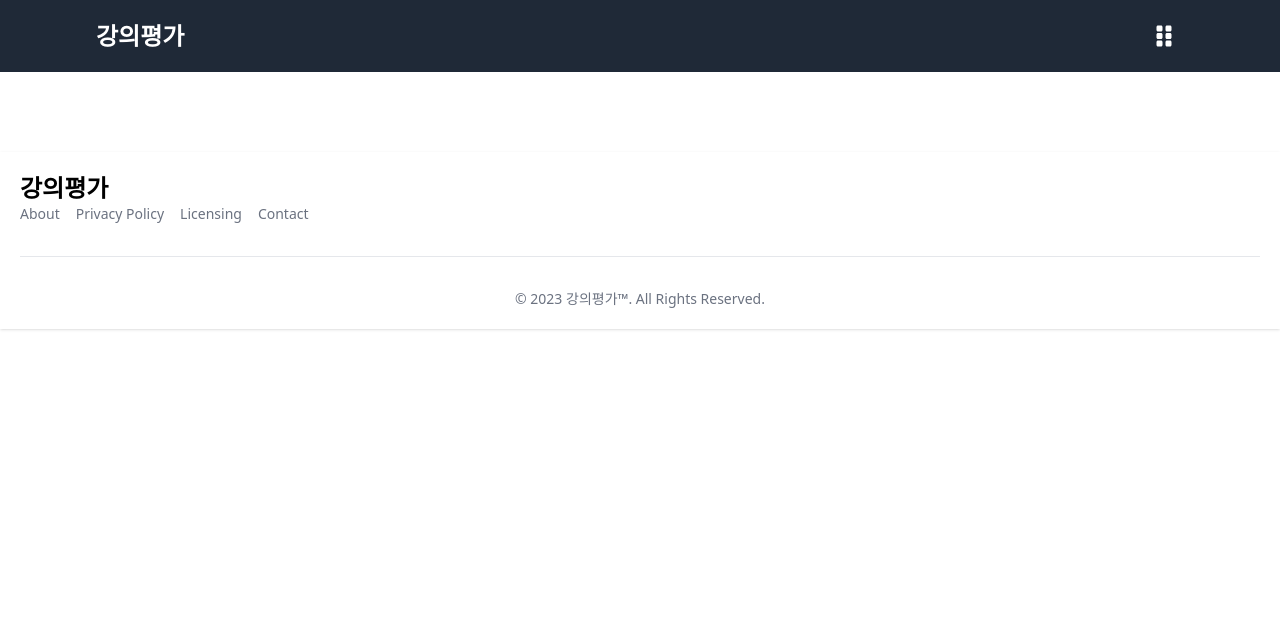
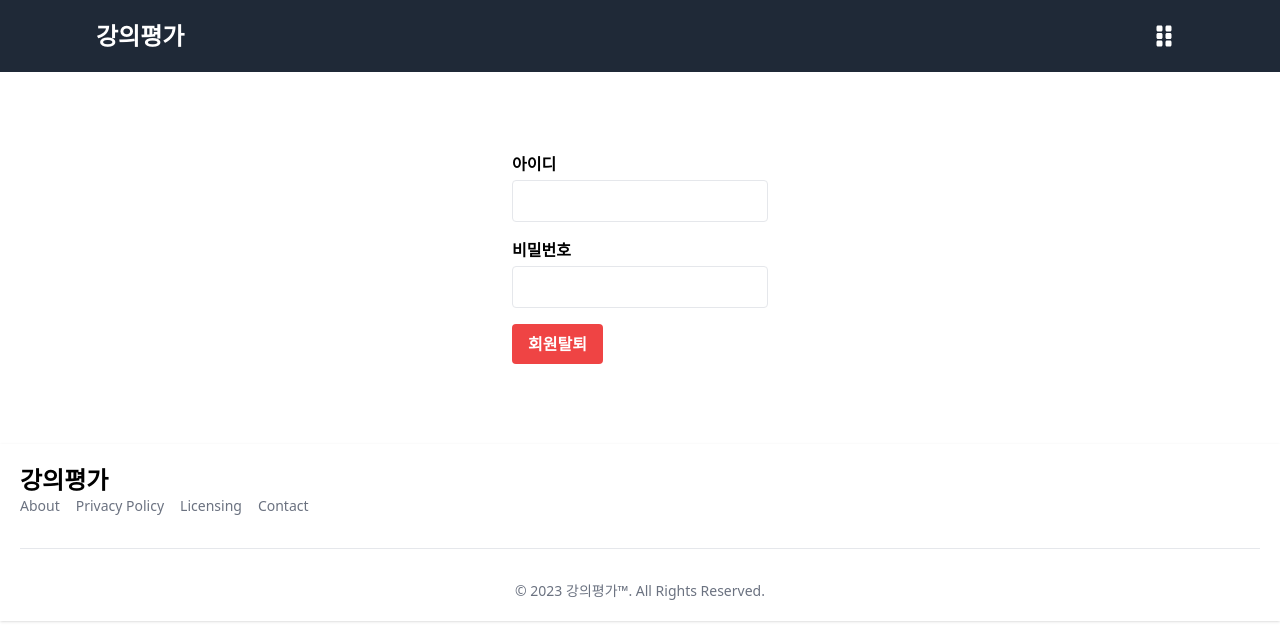
Before and after one commit to CUK-LikeLion-Team8-Assigment/Front, a React (Create React App) app: page /withdrawal in a window 1280 px wide. Shown: the top 638 px of the page. Built offline with nearby package versions, Linux system fonts and the light colour scheme.

Commit message:
로그인 기능 완료

```diff
--- a/package.json
+++ b/package.json
@@ -56,5 +56,6 @@
   },
   "devDependencies": {
     "tailwindcss": "^3.3.2"
-  }
+  },
+  "proxy": "http://localhost:8080"
 }
--- a/src/App.js
+++ b/src/App.js
@@ -1,4 +1,4 @@
-import { Routes, Route, Navigate } from "react-router-dom";
+import { Routes, Route } from "react-router-dom";
 import React, { useRef, useEffect, useReducer } from "react";
 import Layout from "./components/Layout/layout";
 import LogIn from "./pages/LogIn";
@@ -8,6 +8,7 @@ import New from "./pages/crud/New";
 import Edit from "./pages/crud/Edit";
 import Assessment from "./pages/crud/Assessment";
 import { useSelector } from "react-redux";
+import DeleteUsers from "./pages/Delete/deleteUser";
 
 const AssessmentData = [
   {
@@ -218,6 +219,7 @@ function App() {
             <Route path="/edit/:id" element={<Edit />} />
             <Route path="/login" element={<LogIn />} />
             <Route path="/signup" element={<SignUp />} />
+            <Route path="/withdrawal" element={<DeleteUsers />} />
           </Routes>
         </Layout>
       </AssessmentDispatchContext.Provider>
--- a/src/components/Layout/sidebar.jsx
+++ b/src/components/Layout/sidebar.jsx
@@ -1,12 +1,14 @@
-import React, { useRef, useEffect } from "react";
+import React, { useRef, useEffect, useState } from "react";
 import { FaTimes } from "react-icons/fa";
 import { Link } from "react-router-dom";
+import Logout from "../LogOut";
 
 function Sidebar({ isOpen, setIsOpen }) {
   const outside = useRef(null);
 
   useEffect(() => {
     document.addEventListener("mousedown", handleClickOutside);
+
     return () => {
       document.removeEventListener("mousedown", handleClickOutside);
     };
@@ -47,6 +49,13 @@ function Sidebar({ isOpen, setIsOpen }) {
         <li className="my-8">
           <Link to="/signup">회원가입</Link>
         </li>
+        <li className="my-8">
+          <Link to="/withdrawal">회원탈퇴하기</Link>
+        </li>
+
+        <li className="my-8">
+          <Logout />
+        </li>
       </ul>
     </div>
   );
--- a/src/components/LogOut/index.jsx
+++ b/src/components/LogOut/index.jsx
@@ -1,29 +1,27 @@
-import React from "react";
-import { useDispatch } from "react-redux";
-import { logout } from "../../actions/actions";
 import axios from "axios";
 import { useNavigate } from "react-router-dom";
 
 const Logout = () => {
-  const dispatch = useDispatch();
   const navigate = useNavigate();
 
-  const handleLogout = () => {
-    axios
-      .post("http://localhost:8080/logout")
-      .then((response) => {
-        console.log("로그아웃 성공", response.data);
-        dispatch(logout());
-        localStorage.setItem("isLoggedIn", "false");
-        navigate("/login");
-      })
-      .catch((error) => {
-        console.error("로그아웃 실패", error);
+  const handleLogout = async () => {
+    try {
+      await axios.patch("/logout", {
+        withCredentials: true,
       });
+      console.log("logout successful");
+
+      navigate("/login");
+    } catch (error) {
+      console.error("logout error:", error);
+    }
   };
 
   return (
-    <button onClick={handleLogout} className="text-blue-600 font-bold">
+    <button
+      onClick={handleLogout}
+      className=" text-white font-bold py-2 px-4 rounded"
+    >
       로그아웃
     </button>
   );
--- /dev/null
+++ b/src/pages/Delete/deleteUser.jsx
@@ -0,0 +1,77 @@
+import React, { useState } from "react";
+import axios from "axios";
+import { useNavigate } from "react-router-dom";
+
+const DeleteUsers = () => {
+  const navigate = useNavigate();
+  const [userID, setUserID] = useState("");
+  const [userPassword, setUserPassword] = useState("");
+  const [deleteInError, setDeleteInError] = useState(false);
+
+  const handleDeleteAccount = async () => {
+    try {
+      const userData = {
+        userID,
+        userPassword,
+      };
+
+      await axios.delete("/deleteuser", {
+        withCredentials: true,
+        data: userData,
+      });
+      console.log("Account deleted successfully");
+
+      navigate("/login");
+    } catch (error) {
+      setDeleteInError(error.response?.status === 401);
+      alert("삭제할 회원정보가 없습니다.");
+    }
+  };
+
+  return (
+    <div>
+      <form className="mx-auto w-64">
+        <div className="mb-4">
+          <label htmlFor="userID" className="block font-bold mb-1">
+            아이디
+          </label>
+          <input
+            type="text"
+            id="userID"
+            value={userID}
+            onChange={(e) => setUserID(e.target.value)}
+            className="w-full px-3 py-2 border rounded"
+            required
+          />
+        </div>
+        <div className="mb-4">
+          <label htmlFor="userPassword" className="block font-bold mb-1">
+            비밀번호
+          </label>
+          <input
+            type="password"
+            id="userPassword"
+            value={userPassword}
+            onChange={(e) => setUserPassword(e.target.value)}
+            className="w-full px-3 py-2 border rounded"
+            required
+          />
+          {deleteInError && (
+            <div className="text-red-600 font-bold mt-2">
+              삭제할 아이디와 비밀번호가 일치하지 않습니다.
+            </div>
+          )}
+        </div>
+
+        <button
+          onClick={handleDeleteAccount}
+          className="bg-red-500 text-white font-bold py-2 px-4 rounded"
+        >
+          회원탈퇴
+        </button>
+      </form>
+    </div>
+  );
+};
+
+export default DeleteUsers;
--- a/src/pages/LogIn/index.jsx
+++ b/src/pages/LogIn/index.jsx
@@ -7,6 +7,7 @@ const LogIn = () => {
   const [userPassword, setUserPassword] = useState("");
   const [userEmail, setUserEmail] = useState("");
   const [logInError, setLogInError] = useState(false);
+
   const navigate = useNavigate();
 
   const handleSubmit = (e) => {
@@ -17,18 +18,28 @@ const LogIn = () => {
       userEmail,
     };
     axios
-      .post("http://localhost:8080/login", userData)
+      .post("/login", userData, { withCredentials: true })
       .then((response) => {
         console.log("로그인 성공", response.data);
-        // Reset the form fields
+
         setUserID("");
         setUserPassword("");
         setUserEmail("");
+
+        navigate("/");
       })
       .catch((error) => {
         setLogInError(error.response?.status === 401);
+        alert("로그인 정보가 다릅니다.");
       });
   };
+
+  // useEffect(() => {
+  //   const sessionCookie = document.cookie.includes("JSESSIONID=");
+  //   if (sessionCookie) {
+  //     navigate("/");
+  //   }
+  // }, [navigate]);
 
   return (
     <div className="container mx-auto">
--- a/src/pages/SignUp/index.jsx
+++ b/src/pages/SignUp/index.jsx
@@ -38,7 +38,7 @@ const SignUp = () => {
         setSignUpError("");
         setSignUpSuccess(false);
         axios
-          .post("http://localhost:8080/join", {
+          .post("/join", {
             userEmail,
             userID,
             userPassword,
```
